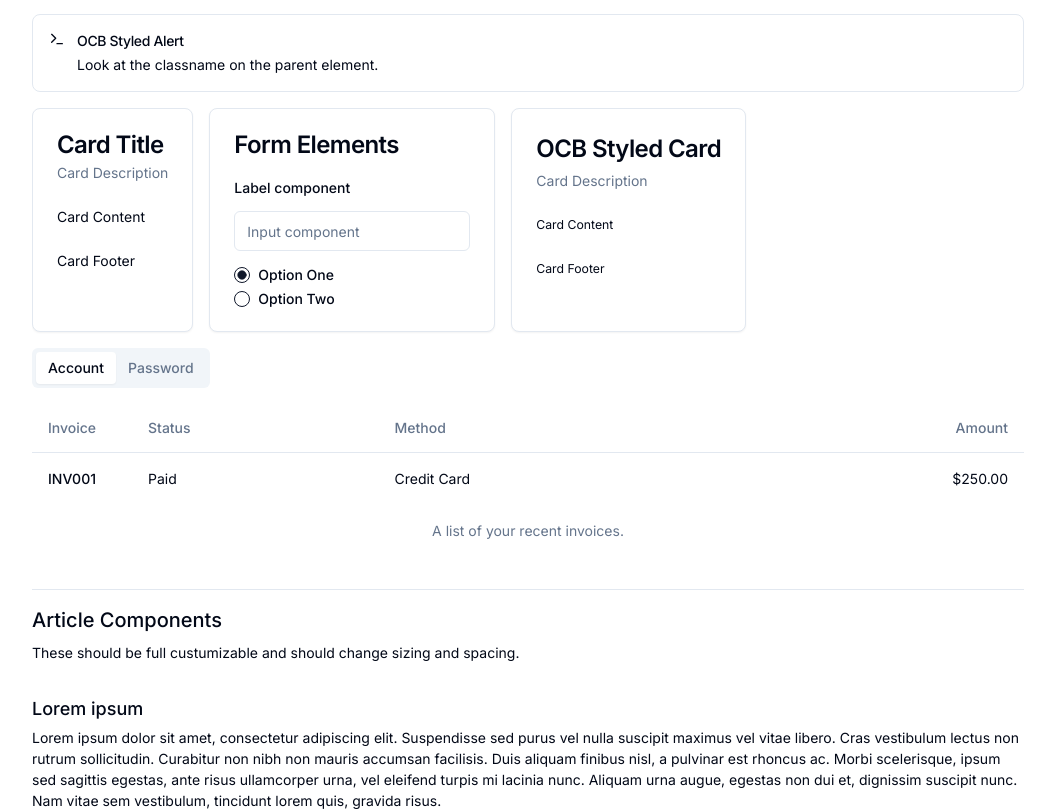
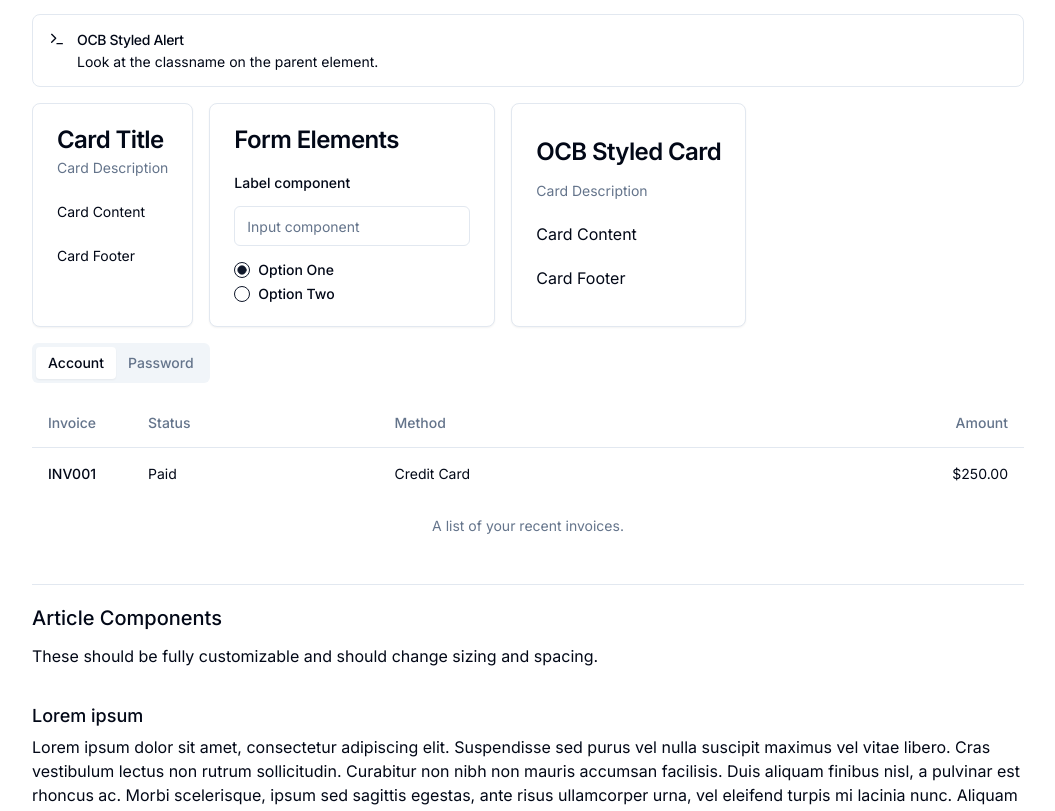
Before and after one commit to Nashex/ocb-shadcn, a Next.js app: page / in a window 1280 px wide. Shown: the part 340-1151 px from the top of the page, without its empty margins (112-1167 px from the left). Built offline with nearby package versions, Linux system fonts and the light colour scheme.

Commit message:
fixed type and updated style sheet

```diff
--- a/src/app/globals.css
+++ b/src/app/globals.css
@@ -67,34 +67,34 @@
 
   .ocb {
     /* Base text size */
-    font-size: calc(0.875em * var(--content-text-size, 100) / 100);
+    font-size: calc(1rem * var(--content-text-size, 100) / 100);
     font-family: var(--content-font-family);
   }
 
   /* Style class for text sm */
   .ocb .text-xs {
-    font-size: calc(0.75rem * var(--content-text-size, 100) / 100);
-    line-height: calc(1rem * var(--content-text-size, 100) / 100);
+    font-size: 0.75em;
+    line-height: 1em;
   }
   .ocb .text-sm {
-    font-size: calc(0.875rem * var(--content-text-size, 100) / 100);
-    line-height: calc(1.25rem * var(--content-text-size, 100) / 100);
+    font-size: 0.875em;
+    line-height: 1.25em;
   }
   .ocb .text-base {
-    font-size: calc(1 * var(--content-text-size, 100) / 100);
-    line-height: calc(1.5rem * var(--content-text-size, 100) / 100);
+    font-size: 1em;
+    line-height: 1.5em;
   }
   .ocb .text-lg {
-    font-size: calc(1.125rem * var(--content-text-size, 100) / 100);
-    line-height: calc(1.75rem * var(--content-text-size, 100) / 100);
+    font-size: 1.125em;
+    line-height: 1.75em;
   }
   .ocb .text-xl {
-    font-size: calc(1.25rem * var(--content-text-size, 100) / 100);
-    line-height: calc(1.75rem * var(--content-text-size, 100) / 100);
+    font-size: 1.25em;
+    line-height: 1.75em;
   }
   .ocb .text-2xl {
-    font-size: calc(1.5rem * var(--content-text-size, 100) / 100);
-    line-height: calc(2rem * var(--content-text-size, 100) / 100);
+    font-size: 1.5em;
+    line-height: 2em;
   }
 
   /* Global */
--- a/src/app/page.tsx
+++ b/src/app/page.tsx
@@ -14,7 +14,7 @@ export default function Home() {
         <div className="mb-4 border-t border-border py-4">
           <h2 className="text-xl mb-2 font-medium">Article Components</h2>
           <p>
-            These should be full custumizable and should change sizing and spacing.
+            These should be fully customizable and should change sizing and spacing.
           </p>
         </div>
         <h3 className="text-lg mb-1 font-medium">Lorem ipsum</h3>
--- a/src/components/control-menu/control-menu.component.tsx
+++ b/src/components/control-menu/control-menu.component.tsx
@@ -71,7 +71,7 @@ export default function ControlMenu({}: Props) {
           className="mt-2 sm:w-[200px]"
           defaultValue={[100]}
           min={75}
-          max={200}
+          max={125}
           onValueChange={(value) => {
             mutateStyles("--content-text-size", `${value[0]}`);
           }}
--- a/src/components/demo/shad-cn-demo.component.tsx
+++ b/src/components/demo/shad-cn-demo.component.tsx
@@ -61,7 +61,7 @@ export default function ShadCNDemo({}: Props) {
               </Alert>
 
               <Alert className="ocb">
-                <Terminal className="h-4 w-4" />
+                <Terminal className="h-[1em] w-[1em]" /> { /* Potentially add h and w styles? */}
                 <AlertTitle className="text-sm">OCB Styled Alert</AlertTitle>
                 <AlertDescription>
                   Look at the classname on the parent element.
```
